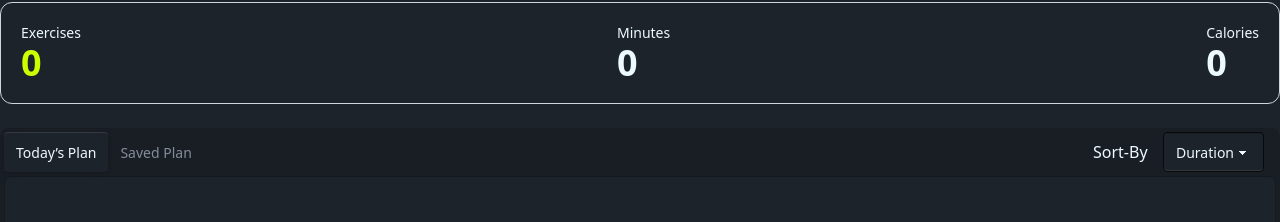
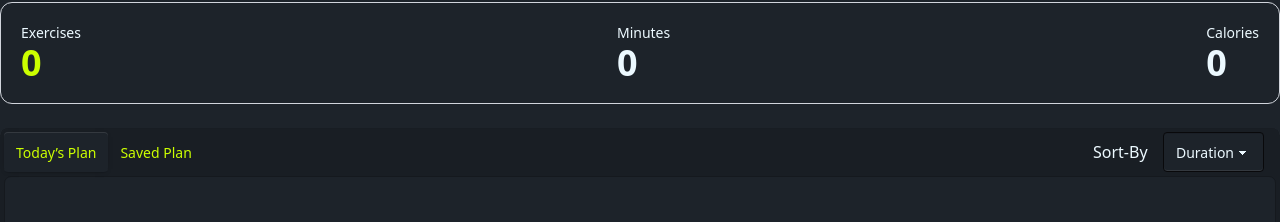
Before and after one commit to RabbiBD-Code/workout-library, a Next.js app: page /my-plan in a window 1280 px wide. Shown: the part 163-385 px from the top of the page. Built offline with nearby package versions, Linux system fonts and the light colour scheme.

Commit message:
added active tab text color when is active

```diff
--- a/src/app/my-plan/page.tsx
+++ b/src/app/my-plan/page.tsx
@@ -74,7 +74,7 @@ const MyPlanPage = () => {
         <input
           type="radio"
           name="my_tabs_6"
-          className="tab"
+          className={`tab ${activeTab === "plan"? "text-[#CCFF00]":''}`}
           aria-label="Today’s Plan"
           checked={activeTab === "plan"}
           onChange={() => setActiveTab("plan")}
@@ -100,7 +100,7 @@ const MyPlanPage = () => {
         <input
           type="radio"
           name="my_tabs_6"
-          className="tab"
+          className={`tab ${activeTab === "plan"? "text-[#CCFF00]":''}`}
           aria-label="Saved Plan"
           checked={activeTab === "saved"}
           onChange={() => setActiveTab("saved")}
```
